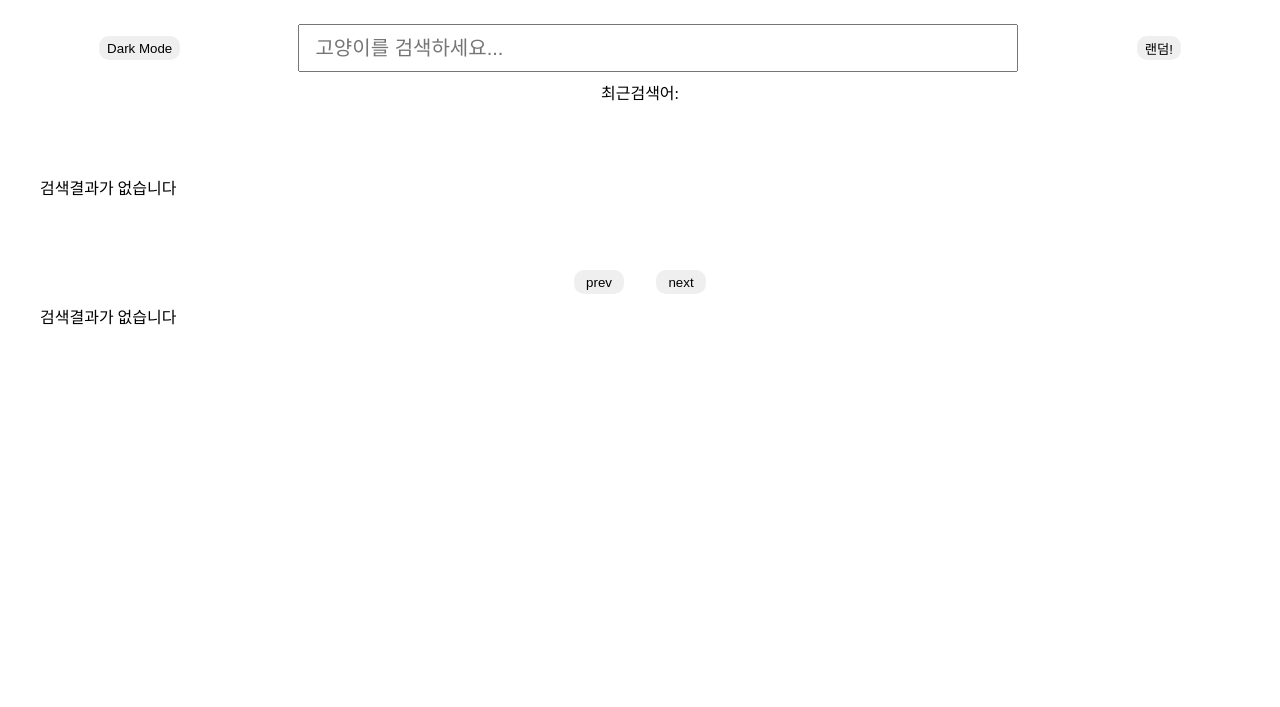
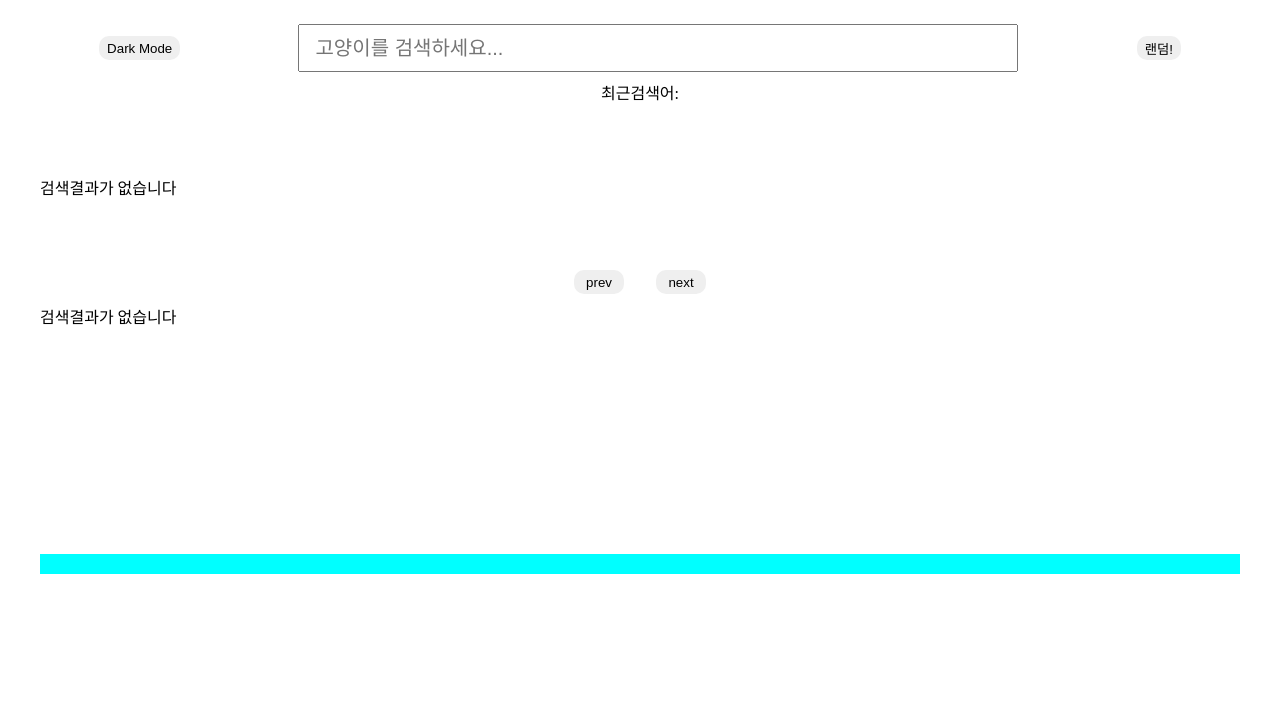
Before and after one commit to nxxc/vanillaJS, a plain HTML site: page index.html in a window 1280 px wide. Drawn offline with Linux system fonts and the light colour scheme; no server answers.

Commit message:
add dummy

```diff
--- a/src/components/ResultsSection/ResultsSection.js
+++ b/src/components/ResultsSection/ResultsSection.js
@@ -1,5 +1,8 @@
 import ImageTemplate from '../templates/imageTemplate.js';
-import { ImageSection } from '../factory/componentFactory.js';
+import {
+  ImageSection,
+  StatelessComponent,
+} from '../factory/componentFactory.js';
 import store from '../../utils/store.js';
 import LoadingTemplate from '../templates/LoadingTemplate.js';
 import lazyLoadingObserver from '../../utils/lazyLoading.js';
@@ -37,6 +40,19 @@ export default class ResultsSection extends ImageSection {
       message:${this.state.message}
       `;
       }
+      const io = new IntersectionObserver((es) => {
+        es.forEach((e) => {
+          if (e.isIntersecting) {
+            this.htmlTag.innerHTML += divs;
+          }
+        });
+      });
+      const trigger = new StatelessComponent({
+        target: this.htmlTag.parentNode,
+        tag: 'div',
+        className: 'trigger',
+      });
+      io.observe(trigger.htmlTag);
 
       const imageList = document.querySelectorAll(
         `.${classNames.ResultSection.imageArticle} .${classNames.articleImage}`
--- a/src/css/style.css
+++ b/src/css/style.css
@@ -7,9 +7,16 @@ html {
     box-sizing: inherit;
 }
 #App {
+    display: grid;
     margin: 1.5em auto;
     max-width: 1200px;
     column-gap: 1.5em;
+    grid-template-areas:
+    "header"
+    "recentWord"
+    "random"
+    "results"
+    "trigger";
 }
 
 button{
@@ -25,12 +32,12 @@ button:hover{
 
 
 .results {
+    grid-area: results;
     margin-top: 10px;
     display: grid;
     grid-template-columns: repeat(4, minmax(250px, 1fr));
     grid-auto-rows: 250px;
     grid-gap: 10px;
-    height: 50vh;
 }
 /* 992px 이하: 3개
   768px 이하: 2개
@@ -66,6 +73,7 @@ button:hover{
 }
 
 .search {
+    grid-area: header;
     display: flex;
     justify-content: space-around;
     align-items: center;
@@ -80,6 +88,7 @@ button:hover{
 }
 
 .recent{
+    grid-area: recentWord;
     display: flex;
     justify-content: center;
     align-items: center;
@@ -157,6 +166,7 @@ button:hover{
 }
 
 .random{
+    grid-area: random;
     position: relative;
     display: grid;
     grid-template-columns: repeat(4, 1fr);
@@ -278,3 +288,17 @@ animation-delay: -0.15s;
     justify-content: center;
     align-items: center;
 }
+
+.trigger{
+    grid-area: trigger;
+    width: 100%;
+    height: 20px;
+    background-color: aqua;
+    position: relative;
+}
+
+.dummy{
+    width: 200px;
+    height: 200px;
+    background-color: black;
+}
```
